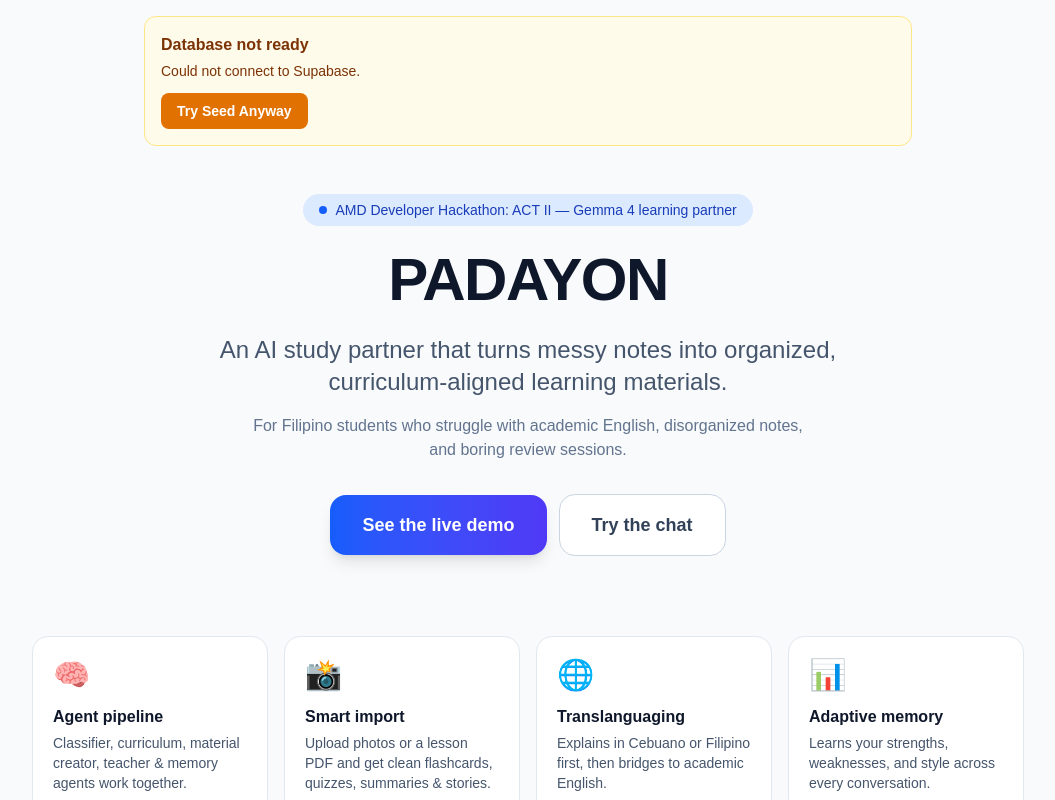
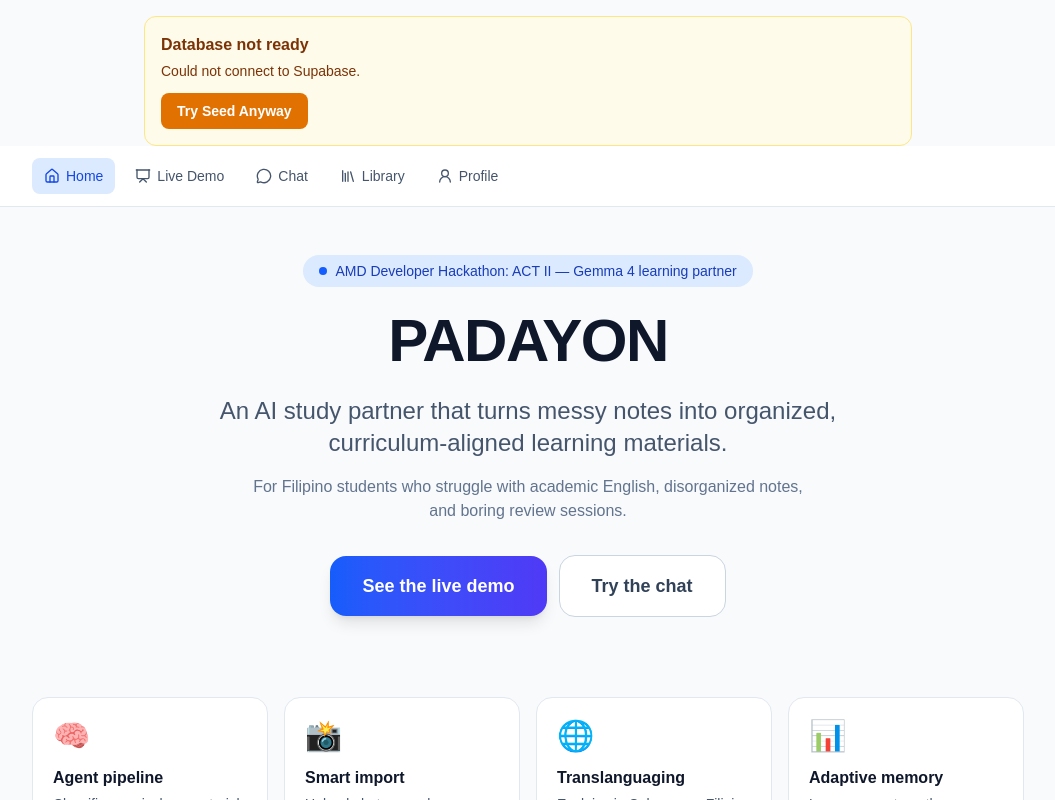
Before and after one commit to pjmorales1123/padayon, a Next.js app: page / in a window 1280 px wide. Shown: the top 800 px of the page, without its empty margins (112-1167 px from the left). Built offline with nearby package versions, Linux system fonts and the light colour scheme; no server answers.

Commit message:
add persona aware navigation

```diff
--- a/src/app/deck/page.tsx
+++ b/src/app/deck/page.tsx
@@ -1,7 +1,10 @@
 "use client";
 
-import { useEffect, useState } from "react";
+import { useEffect, useState, Suspense } from "react";
 import Link from "next/link";
+import { useSearchParams } from "next/navigation";
+import { Home } from "lucide-react";
+import { buildAppHref } from "@/lib/navigation";
 
 const SLIDES = [
   {
@@ -170,7 +173,9 @@
   );
 }
 
-export default function Deck() {
+function DeckInner() {
+  const searchParams = useSearchParams();
+  const userId = searchParams?.get("userId") || undefined;
   const [idx, setIdx] = useState(0);
 
   useEffect(() => {
@@ -231,10 +236,23 @@
             />
           ))}
         </div>
-        <Link href="/" className="text-sm text-blue-600 hover:underline">
-          Exit deck
+        <Link
+          href={buildAppHref("/", userId)}
+          className="inline-flex items-center gap-1.5 rounded-lg border border-slate-300 px-4 py-2 text-sm font-semibold hover:bg-slate-50"
+          aria-label="Home"
+        >
+          <Home className="h-4 w-4" />
+          <span className="hidden sm:inline">Home</span>
         </Link>
       </div>
     </main>
   );
 }
+
+export default function Deck() {
+  return (
+    <Suspense fallback={<div className="h-screen flex items-center justify-center text-slate-500">Loading deck...</div>}>
+      <DeckInner />
+    </Suspense>
+  );
+}
--- a/src/app/library/page.tsx
+++ b/src/app/library/page.tsx
@@ -3,6 +3,7 @@
 import { useEffect, useState, useCallback, Suspense } from "react";
 import Link from "next/link";
 import { useSearchParams } from "next/navigation";
+import AppNavigation from "@/components/navigation/AppNavigation";
 
 const DEMO_USER_ID = "demo-user-id";
 
@@ -129,11 +130,9 @@
 
   return (
     <main className="max-w-3xl mx-auto px-4 py-8">
-      <div className="flex items-center justify-between mb-6">
+      <div className="flex flex-col sm:flex-row sm:items-center justify-between gap-4 mb-6">
         <h1 className="text-2xl font-bold text-slate-900">Library</h1>
-        <Link href="/" className="text-sm text-blue-600 hover:underline">
-          Home
-        </Link>
+        <AppNavigation userId={userId} />
       </div>
 
       <div className="flex gap-2 mb-6">
--- a/src/app/page.tsx
+++ b/src/app/page.tsx
@@ -2,6 +2,7 @@
 
 import { useEffect, useState } from "react";
 import Link from "next/link";
+import AppNavigation from "@/components/navigation/AppNavigation";
 
 const DEMO_USER_ID = "demo-user-id";
 
@@ -122,6 +123,12 @@
           {seedResult && <p className="text-sm mt-2">{seedResult}</p>}
         </div>
       )}
+
+      <header className="sticky top-0 z-50 bg-white/90 backdrop-blur border-b border-slate-200">
+        <div className="max-w-5xl mx-auto px-4 py-3">
+          <AppNavigation userId={DEMO_USER_ID} />
+        </div>
+      </header>
 
       {/* Hero */}
       <section className="max-w-5xl mx-auto px-4 pt-12 pb-10 text-center">
--- a/src/app/profile/page.tsx
+++ b/src/app/profile/page.tsx
@@ -1,7 +1,8 @@
 "use client";
 
-import { useEffect, useState } from "react";
-import Link from "next/link";
+import { useEffect, useState, Suspense } from "react";
+import { useSearchParams } from "next/navigation";
+import AppNavigation from "@/components/navigation/AppNavigation";
 
 const DEMO_USER_ID = "demo-user-id";
 
@@ -20,7 +21,10 @@
   study_habits: Record<string, string>;
 }
 
-export default function Profile() {
+function ProfileInner() {
+  const searchParams = useSearchParams();
+  const userId = searchParams?.get("userId") || DEMO_USER_ID;
+
   const [profile, setProfile] = useState<Profile | null>(null);
   const [user, setUser] = useState<User | null>(null);
   const [loading, setLoading] = useState(false);
@@ -35,7 +39,7 @@
   const [studyHabits, setStudyHabits] = useState<Record<string, string>>({});
 
   useEffect(() => {
-    fetch(`/api/profile?userId=${DEMO_USER_ID}`)
+    fetch(`/api/profile?userId=${userId}`)
       .then((r) => r.json())
       .then((d) => {
         setProfile(d.profile);
@@ -49,7 +53,7 @@
           setStudyHabits(d.profile.study_habits || {});
         }
       });
-  }, []);
+  }, [userId]);
 
   const save = async () => {
     setLoading(true);
@@ -59,7 +63,7 @@
         method: "PUT",
         headers: { "Content-Type": "application/json" },
         body: JSON.stringify({
-          userId: DEMO_USER_ID,
+          userId,
           name,
           language_confidence: languageConfidence,
           learning_style: learningStyle,
@@ -85,13 +89,11 @@
 
   return (
     <main className="max-w-3xl mx-auto px-4 py-8">
-      <div className="flex items-center justify-between mb-6">
+      <div className="flex flex-col sm:flex-row sm:items-center justify-between gap-4 mb-6">
         <h1 className="text-2xl font-bold text-slate-900">
           {displayName}&apos;s Learning Profile
         </h1>
-        <Link href="/" className="text-sm text-blue-600 hover:underline">
-          Home
-        </Link>
+        <AppNavigation userId={userId} />
       </div>
 
       {saved && (
@@ -277,3 +279,11 @@
     </main>
   );
 }
+
+export default function Profile() {
+  return (
+    <Suspense fallback={<div className="p-8 text-center text-slate-500">Loading profile...</div>}>
+      <ProfileInner />
+    </Suspense>
+  );
+}
--- a/src/app/topic/[id]/page.tsx
+++ b/src/app/topic/[id]/page.tsx
@@ -4,6 +4,8 @@
 import Link from "next/link";
 import { useParams, useRouter, useSearchParams } from "next/navigation";
 import MarkdownRenderer from "@/components/MarkdownRenderer";
+import AppNavigation from "@/components/navigation/AppNavigation";
+import { buildAppHref } from "@/lib/navigation";
 
 const DEMO_USER_ID = "demo-user-id";
 
@@ -413,7 +415,7 @@
 
   return (
     <main className="max-w-3xl mx-auto px-4 py-8">
-      <div className="flex items-center justify-between mb-4">
+      <div className="flex flex-col sm:flex-row sm:items-center justify-between gap-4 mb-4">
         <div className="flex items-center gap-2">
           {editingTitle ? (
             <input
@@ -440,8 +442,12 @@
           </button>
         </div>
         <div className="flex items-center gap-3">
-          <Link href={`/library?userId=${userId}`} className="text-sm text-blue-600 hover:underline">
-            Library
+          <AppNavigation userId={userId} />
+          <Link
+            href={buildAppHref("/library", userId)}
+            className="text-sm text-blue-600 hover:underline"
+          >
+            ← Back
           </Link>
           <button
             onClick={deleteTopic}
--- /dev/null
+++ b/src/components/navigation/AppNavigation.tsx
@@ -0,0 +1,69 @@
+"use client";
+
+import Link from "next/link";
+import { usePathname } from "next/navigation";
+import {
+  House,
+  Presentation,
+  MessageCircle,
+  Library,
+  UserRound,
+} from "lucide-react";
+import { APP_DESTINATIONS, buildAppHref } from "@/lib/navigation";
+
+interface AppNavigationProps {
+  userId?: string;
+  busy?: boolean;
+  className?: string;
+}
+
+const iconMap: Record<string, React.ComponentType<{ className?: string }>> = {
+  Home: House,
+  "Live Demo": Presentation,
+  Chat: MessageCircle,
+  Library,
+  Profile: UserRound,
+};
+
+export default function AppNavigation({
+  userId,
+  busy = false,
+  className = "",
+}: AppNavigationProps) {
+  const pathname = usePathname();
+
+  const handleClick = (e: React.MouseEvent<HTMLAnchorElement>) => {
+    if (busy && !window.confirm("PADAYON is still working. Leave this page?")) {
+      e.preventDefault();
+    }
+  };
+
+  return (
+    <nav aria-label="Primary navigation" className={className}>
+      <ul className="flex items-center gap-1 sm:gap-2">
+        {APP_DESTINATIONS.map(({ href, label }) => {
+          const Icon = iconMap[label];
+          const active = pathname === href;
+          return (
+            <li key={href}>
+              <Link
+                href={buildAppHref(href, userId)}
+                aria-label={label}
+                aria-current={active ? "page" : undefined}
+                onClick={handleClick}
+                className={`flex items-center gap-1.5 rounded-lg px-3 py-2 text-sm font-medium transition ${
+                  active
+                    ? "bg-blue-100 text-blue-700"
+                    : "text-slate-600 hover:bg-slate-100 hover:text-slate-900"
+                }`}
+              >
+                {Icon && <Icon className="h-4 w-4 shrink-0" />}
+                <span className="hidden sm:inline">{label}</span>
+              </Link>
+            </li>
+          );
+        })}
+      </ul>
+    </nav>
+  );
+}
--- /dev/null
+++ b/src/lib/navigation.ts
@@ -0,0 +1,14 @@
+// Route helpers that preserve the selected learner persona across app pages.
+export const APP_DESTINATIONS = [
+  { href: "/", label: "Home" },
+  { href: "/demo", label: "Live Demo" },
+  { href: "/chat", label: "Chat" },
+  { href: "/library", label: "Library" },
+  { href: "/profile", label: "Profile" },
+] as const;
+
+export function buildAppHref(path: string, userId?: string): string {
+  if (!userId) return path;
+  const params = new URLSearchParams({ userId });
+  return `${path}?${params.toString()}`;
+}
```
Also changed, not shown: 2 other files (tests, documents, lock files or other folders).
